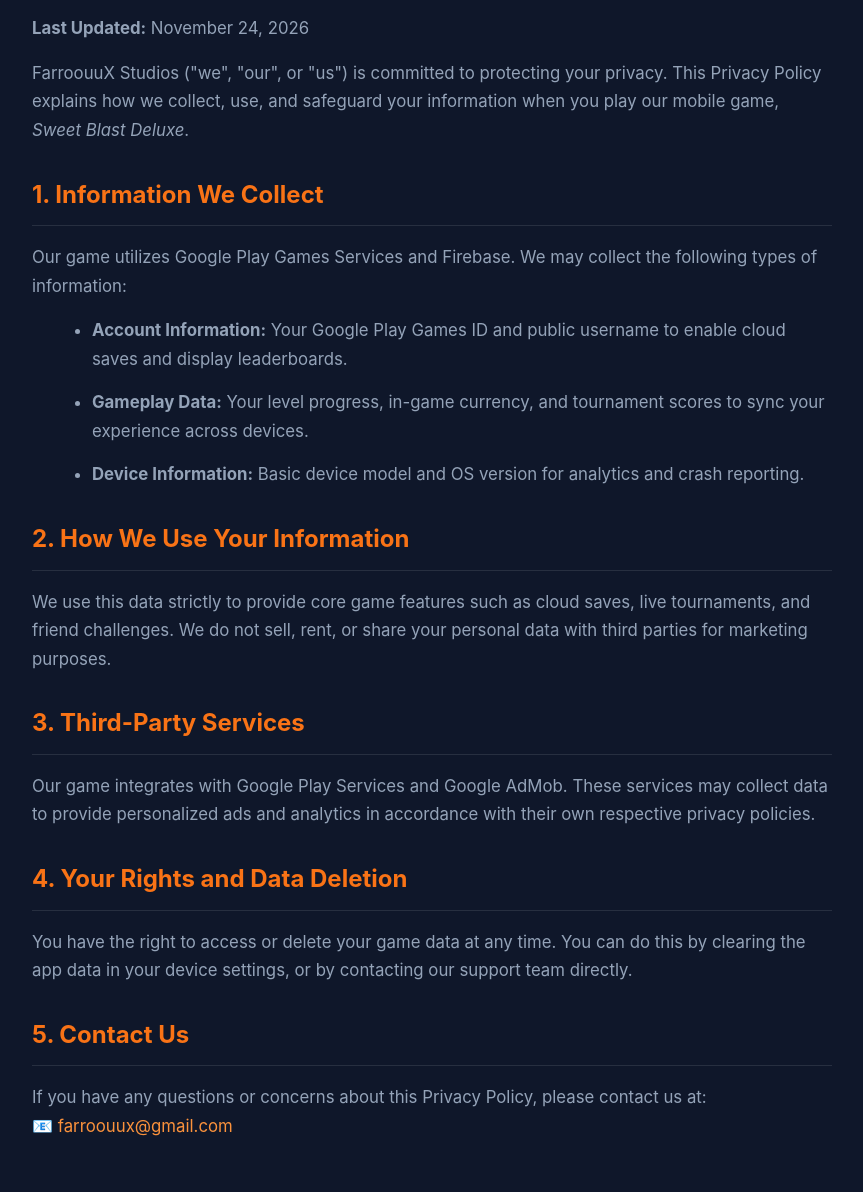
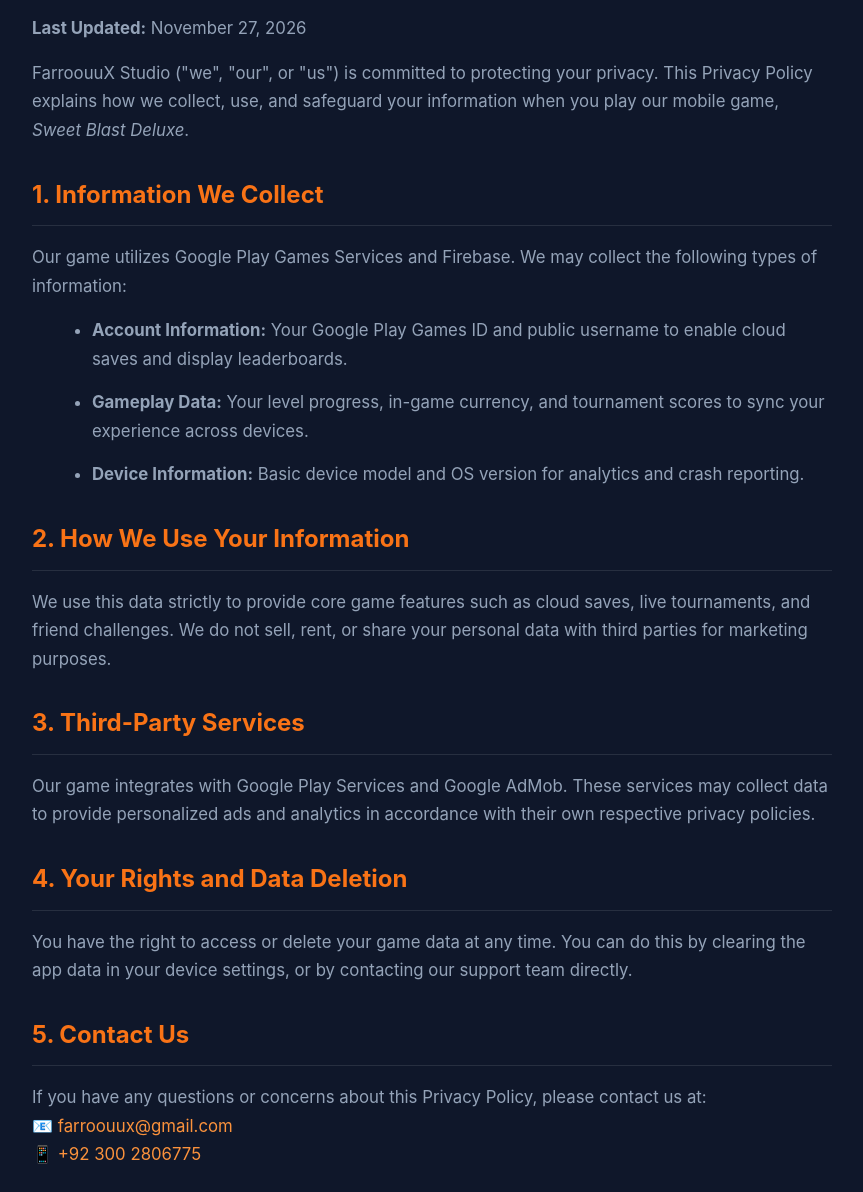
Before and after one commit to farroouux/farroouux.github.io, a plain HTML site: page privacy.html in a window 1280 px wide. Shown: the part 148-1340 px from the top of the page, without its empty margins (208-1071 px from the left). Drawn offline with Linux system fonts and the light colour scheme.

Commit message:
Update privacy.html

```diff
--- a/privacy.html
+++ b/privacy.html
@@ -3,7 +3,7 @@
 <head>
     <meta charset="UTF-8">
     <meta name="viewport" content="width=device-width, initial-scale=1.0">
-    <title>Privacy Policy | FarroouuX Studios</title>
+    <title>Privacy Policy | FarroouuX Studio</title>
     <style>
         body {
             font-family: 'Inter', -apple-system, BlinkMacSystemFont, 'Segoe UI', Roboto, sans-serif;
@@ -25,8 +25,8 @@
 </head>
 <body>
     <h1>Privacy Policy</h1>
-    <p><strong>Last Updated:</strong> November 24, 2026</p>
-    <p>FarroouuX Studios ("we", "our", or "us") is committed to protecting your privacy. This Privacy Policy explains how we collect, use, and safeguard your information when you play our mobile game, <em>Sweet Blast Deluxe</em>.</p>
+    <p><strong>Last Updated:</strong> November 27, 2026</p>
+    <p>FarroouuX Studio ("we", "our", or "us") is committed to protecting your privacy. This Privacy Policy explains how we collect, use, and safeguard your information when you play our mobile game, <em>Sweet Blast Deluxe</em>.</p>
 
     <h2>1. Information We Collect</h2>
     <p>Our game utilizes Google Play Games Services and Firebase. We may collect the following types of information:</p>
@@ -47,7 +47,8 @@
 
     <h2>5. Contact Us</h2>
     <p>If you have any questions or concerns about this Privacy Policy, please contact us at:<br>
-    📧 <a href="mailto:farroouux@gmail.com">farroouux@gmail.com</a></p>
+    📧 <a href="mailto:farroouux@gmail.com">farroouux@gmail.com</a><br>
+    📱 <a href="tel:+923002806775">+92 300 2806775</a></p>
 
     <a href="index.html" class="back-link">← Back to Home</a>
 </body>
```
